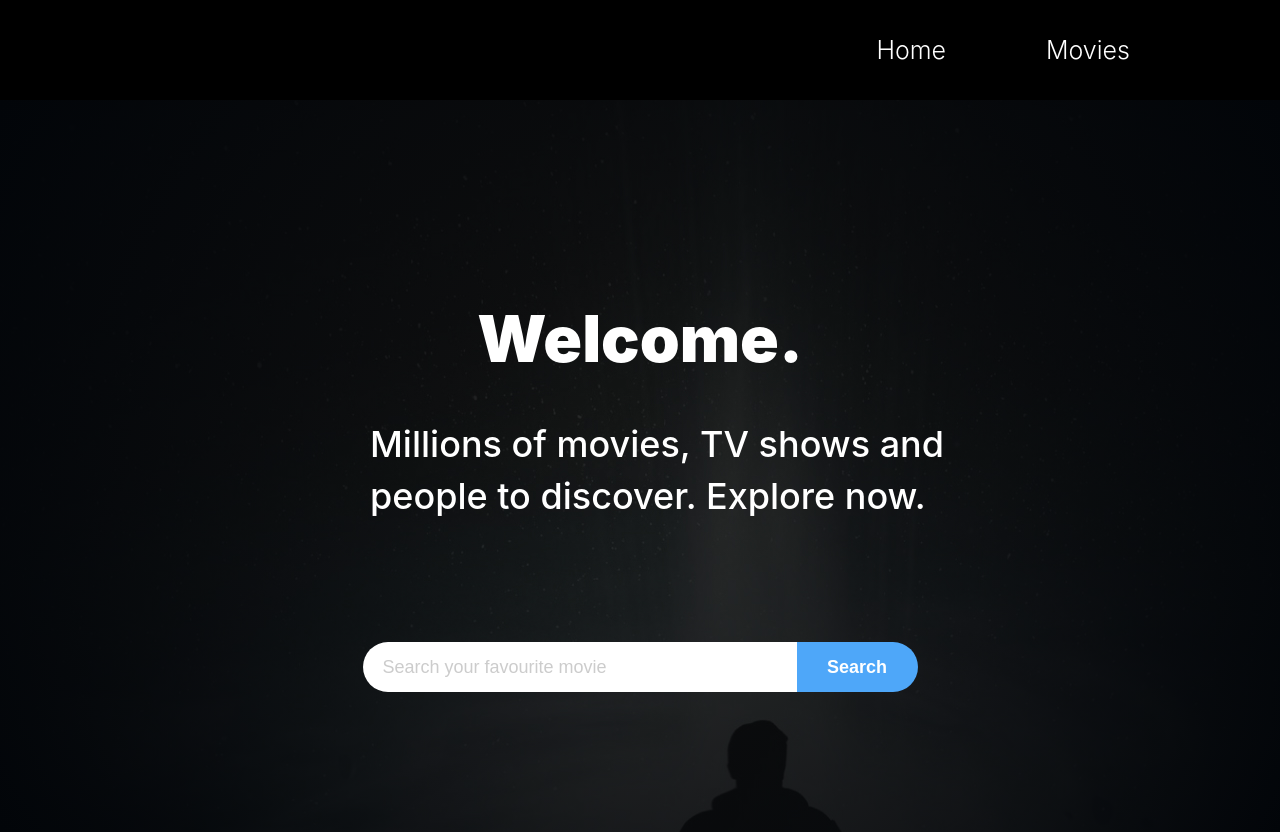
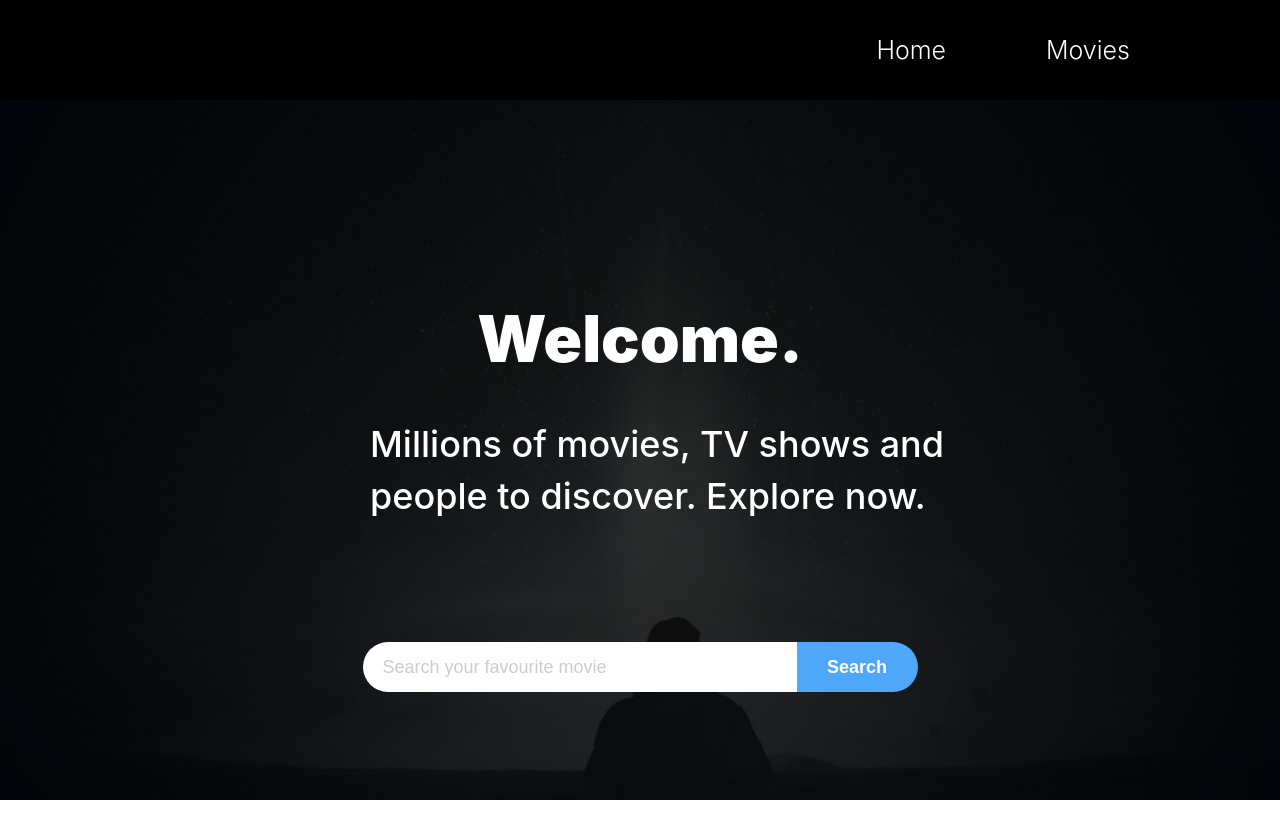
Before and after one commit to anastasiiaLoz/movies-finder-themoviedb-api, a React (Create React App) app: page /movies in a window 1280 px wide. After the commit the page ends 800 px from the top, so only its background shows below. Built offline with nearby package versions, Linux system fonts and the light colour scheme.

Commit message:
Making some changes
Fixing bug on MoviesPage
Applying some reset styles to a project

```diff
--- a/src/Components/pages/MoviesPage.js
+++ b/src/Components/pages/MoviesPage.js
@@ -97,7 +97,7 @@ class MoviesPage extends Component {
                 {movie.overview ? (
                   <p className={styles.overviewText}>{movie.overview}</p>
                 ) : (
-                  <p className={styles.overviewText}>There is no overview to this movie</p>
+                  <p className={styles.overviewText}>There is no overview on this movie</p>
                 )}
               </div>
             </div>
--- a/src/Components/pages/MoviesPage.module.css
+++ b/src/Components/pages/MoviesPage.module.css
@@ -1,8 +1,10 @@
 .moviesPage {
-  height: 100%;
-  background: radial-gradient(circle, rgba(11, 8, 9, 0) 0%, rgba(2, 5, 9, 1) 100%), url("../../picture/image6.jpg");
+  background: radial-gradient(circle, rgba(11, 8, 9, 0) 0%, rgba(2, 5, 9, 1) 100%), url("../../picture/image6.jpg"), 600px;
+  box-sizing: border-box;
+  height: initial;
+  background-position: center;
   background-repeat: no-repeat;
-  background-color: #707070;
+  background-size: cover;
   padding-bottom: 40px;
 }
 
@@ -32,15 +34,6 @@
   justify-content: center;
 }
 
-.searchForm::after {
-  content: "";
-  width: 1440px;
-  border-bottom: solid 0px transparent;
-  box-shadow: 0px 50px 50px 50px #050505;
-  position: absolute;
-  left: 0px;
-  bottom: -134px;
-}
 .input {
   width: 434px;
   height: 50px;
@@ -151,7 +144,7 @@ input::-webkit-input-placeholder {
   width: 400px;
   height: 100px;
   padding-left: 130px;
-  overflow: scroll;
+  overflow-y: auto;
   margin-top: 15px;
 }
 
--- a/src/Components/pages/Reviews.module.css
+++ b/src/Components/pages/Reviews.module.css
@@ -1,14 +1,13 @@
 .reviewsContainer {
   padding: 30px;
   background: radial-gradient(circle, rgba(112, 112, 112, 0.5480567226890756) 0%, rgba(69, 68, 68, 1) 100%);
+  margin-top: 40px;
 }
 
 .individualReview {
   background: #292828;
   opacity: 0.8;
   border-radius: 10px;
-  height: 530px;
-  width: 300px;
   padding: 30px;
   margin-bottom: 20px;
   height: 100%;
--- a/src/index.css
+++ b/src/index.css
@@ -1,5 +1,4 @@
 body {
-  margin: 0;
   font-family: -apple-system, BlinkMacSystemFont, "Segoe UI", "Roboto", "Oxygen", "Ubuntu", "Cantarell", "Fira Sans",
     "Droid Sans", "Helvetica Neue", sans-serif;
   -webkit-font-smoothing: antialiased;
@@ -12,4 +11,14 @@ code {
 
 ul {
   list-style: none;
+  margin: 0;
 }
+
+html,
+body {
+  height: 100%;
+  width: 100%;
+  padding: 0;
+  margin: 0;
+  overflow-x: hidden;
+}
```
